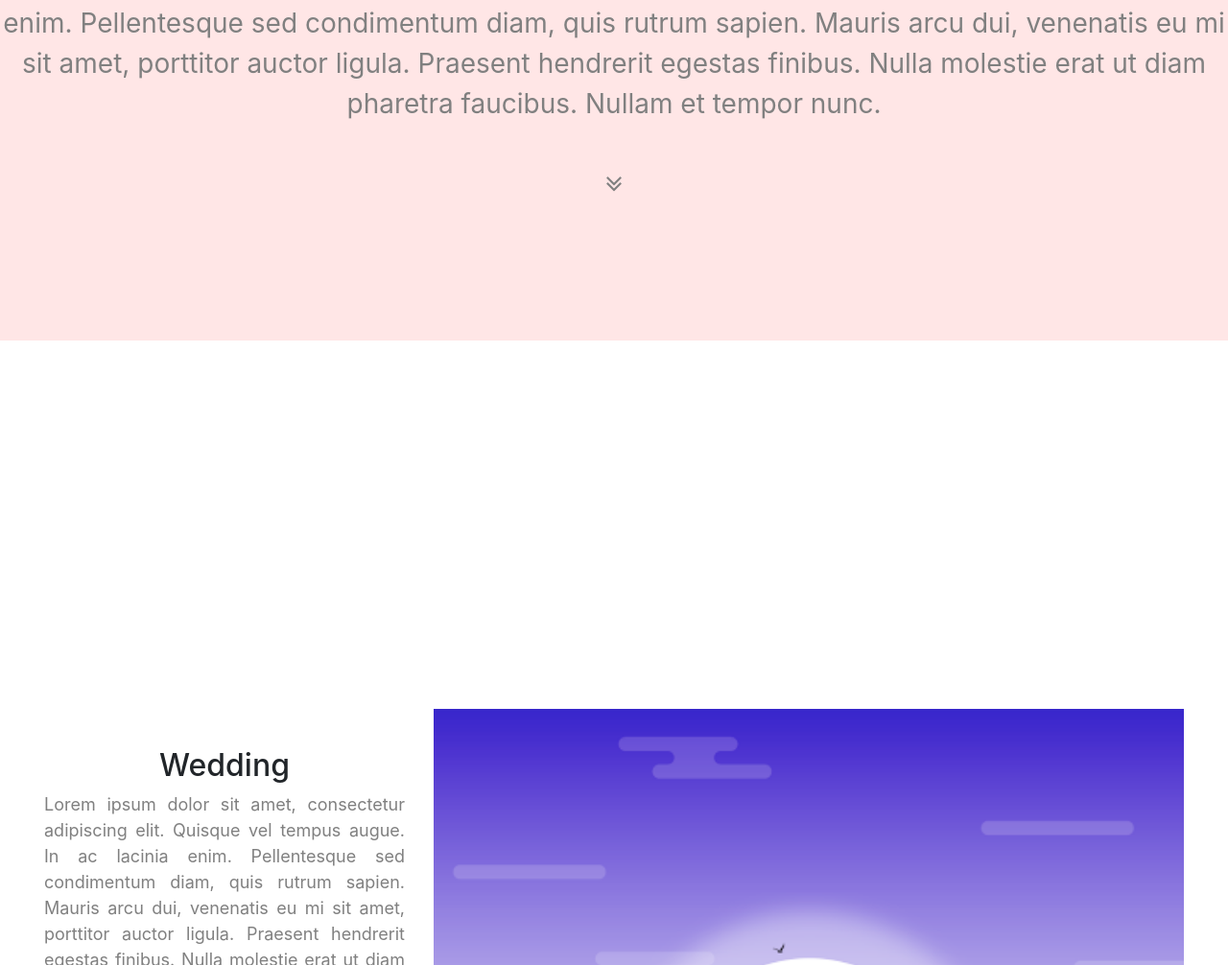
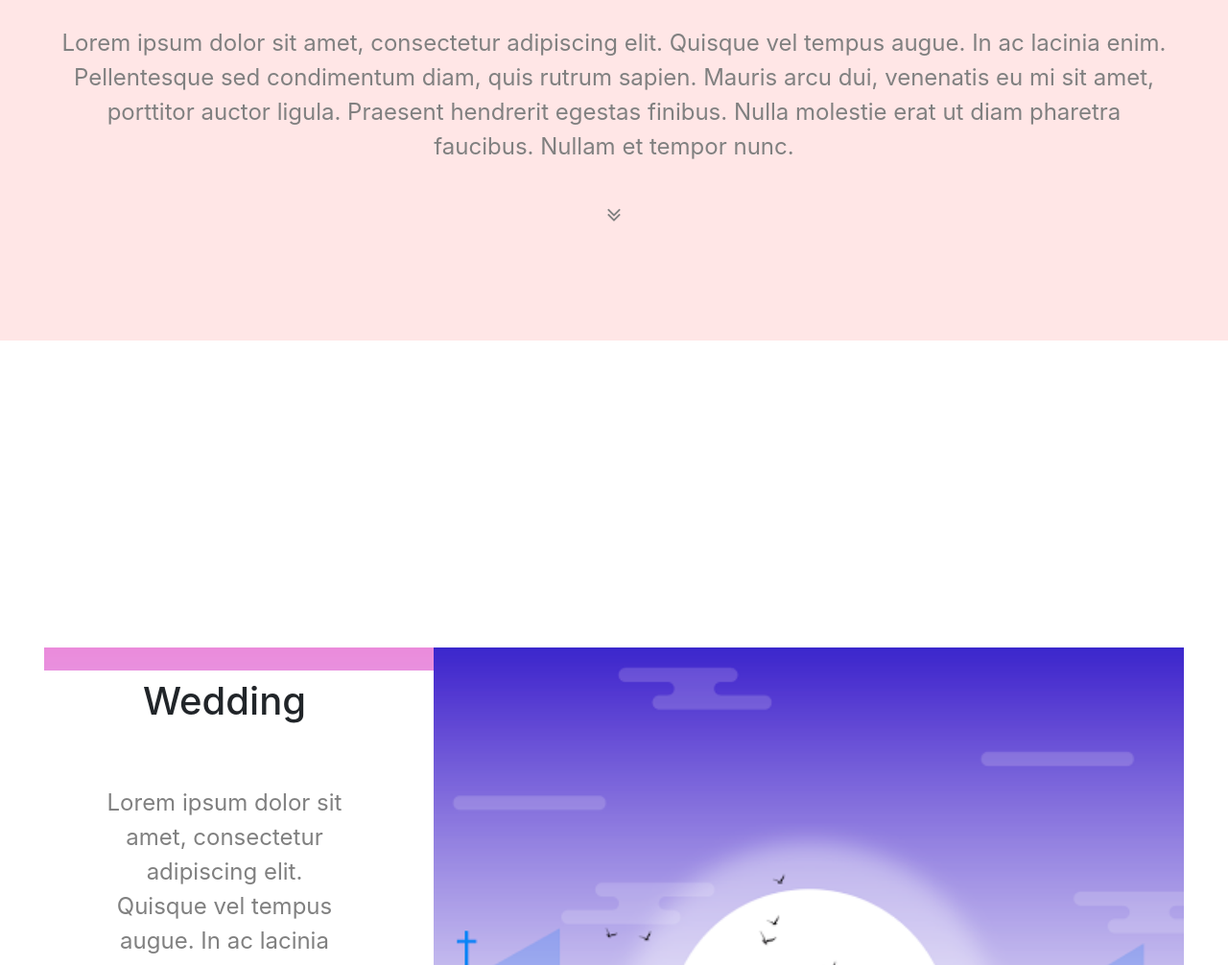
Before and after one commit to richardthewest/jxt, a plain HTML site: page portfolio.html in a window 1280 px wide. Shown: the part 265-1271 px from the top of the page at 96% size. Drawn offline with nearby package versions, Linux system fonts and the light colour scheme.

Commit message:
Updated styles and responsivness to Portfolio page

```diff
--- a/portfolio.html
+++ b/portfolio.html
@@ -27,8 +27,8 @@
 
   <div class="first-slide">
     <div class="portfolio-info">
-    <h2>This is What I Specialise In</h2>
-      <p class="gallery-intro">
+    <h2 class="portfolio-heading">This is What I Specialise In</h2>
+      <p class="portfolio-text">
         Lorem ipsum dolor sit amet, consectetur adipiscing elit. Quisque vel tempus augue. In ac lacinia enim. Pellentesque sed condimentum diam, quis rutrum sapien. Mauris arcu dui, venenatis eu mi sit amet, porttitor auctor ligula. Praesent hendrerit egestas finibus. Nulla molestie erat ut diam pharetra faucibus. Nullam et tempor nunc.
         <br>
         <br>
@@ -43,8 +43,8 @@
   <div class="container-fluid">
     <div class="row">
       <div class="col-md-4">
-        <h2>Wedding</h2>
-          <p class="gallery-text">
+        <h2 class="portfolio-heading">Wedding</h2>
+          <p class="portfolio-text">
             Lorem ipsum dolor sit amet, consectetur adipiscing elit. Quisque vel tempus augue. In ac lacinia enim. Pellentesque sed condimentum diam, quis rutrum sapien. Mauris arcu dui, venenatis eu mi sit amet, porttitor auctor ligula. Praesent hendrerit egestas finibus. Nulla molestie erat ut diam pharetra faucibus. Nullam et tempor nunc.
           </p>
       </div>
@@ -68,8 +68,8 @@
         </a>
       </div>
       <div class="col-md-4">
-        <h2>Engagement</h2>
-          <p class="gallery-text">
+        <h2 class="portfolio-heading">Engagement</h2>
+          <p class="portfolio-text">
             Lorem ipsum dolor sit amet, consectetur adipiscing elit. Quisque vel tempus augue. In ac lacinia enim. Pellentesque sed condimentum diam, quis rutrum sapien. Mauris arcu dui, venenatis eu mi sit amet, porttitor auctor ligula. Praesent hendrerit egestas finibus. Nulla molestie erat ut diam pharetra faucibus. Nullam et tempor nunc.
           </p>
       </div>
@@ -82,8 +82,8 @@
   <div class="container-fluid">
     <div class="row">
       <div class="col-md-4">
-        <h2>Portrait</h2>
-          <p class="gallery-text">
+        <h2 class="portfolio-heading">Portrait</h2>
+          <p class="portfolio-text">
             Lorem ipsum dolor sit amet, consectetur adipiscing elit. Quisque vel tempus augue. In ac lacinia enim. Pellentesque sed condimentum diam, quis rutrum sapien. Mauris arcu dui, venenatis eu mi sit amet, porttitor auctor ligula. Praesent hendrerit egestas finibus. Nulla molestie erat ut diam pharetra faucibus. Nullam et tempor nunc.
           </p>
       </div>
@@ -107,8 +107,8 @@
         </a>
       </div>
       <div class="col-md-4">
-        <h2>Branding</h2>
-          <p class="gallery-text">
+        <h2 class="portfolio-heading">Branding</h2>
+          <p class="portfolio-text">
             Lorem ipsum dolor sit amet, consectetur adipiscing elit. Quisque vel tempus augue. In ac lacinia enim. Pellentesque sed condimentum diam, quis rutrum sapien. Mauris arcu dui, venenatis eu mi sit amet, porttitor auctor ligula. Praesent hendrerit egestas finibus. Nulla molestie erat ut diam pharetra faucibus. Nullam et tempor nunc.
           </p>
       </div>
--- a/styles/style.css
+++ b/styles/style.css
@@ -119,8 +119,18 @@ a.active, .current-active {
 
 .portfolio-info {
   background-color: #ffe6e6;
-  height: 60vh;
-  margin-top: 10vh;
+  height: 80vh;
+  margin-top: 0;
+}
+
+.portfolio-heading {
+  font-size: 1.5rem;
+}
+
+.portfolio-text {
+  text-align: center;
+  font-size: 18px;
+  margin: 5vw;
 }
 
 .gallery-row {
@@ -152,23 +162,8 @@ a.active, .current-active {
   z-index: 1;
 }
 
-.gallery-row h2 {
-  padding-top: 5vh;
-}
 
-.gallery-intro {
-  text-align: center justify;
-  font-size: 28px;
 
-}
-
-.gallery-text {
-  text-align: justify;
-  font-size: 18px;
-}
-
-#first-item {
-}
 
 
 
@@ -294,13 +289,15 @@ a.active, .current-active {
 
 
 
+
+
 /* IMAGE GALLERIES */
+
 .gallery-section {
   width: 100%;
   height: auto;
   float: left;
 }
-
 
 .gallery-container {
   position: relative;
@@ -381,6 +378,20 @@ a.active, .current-active {
   float: right;
   right: 30%;
 }
+
+.portfolio-info {
+  height: 60vh;
+  margin-top: 10vh;
+}
+
+.portfolio-heading {
+  font-size: 2.0rem;
+}
+
+.portfolio-text {
+  font-size: 1.2rem;
+}
+
 }
 
 @media (min-width: 768px){
@@ -393,6 +404,14 @@ a.active, .current-active {
   height: 90vh;
 }
 
+.portfolio-heading {
+  font-size: 2.5rem;
+}
+
+.portfolio-text {
+  font-size: 1.5rem;
+}
+
 }
 
 @media (min-width: 1100px){
```
